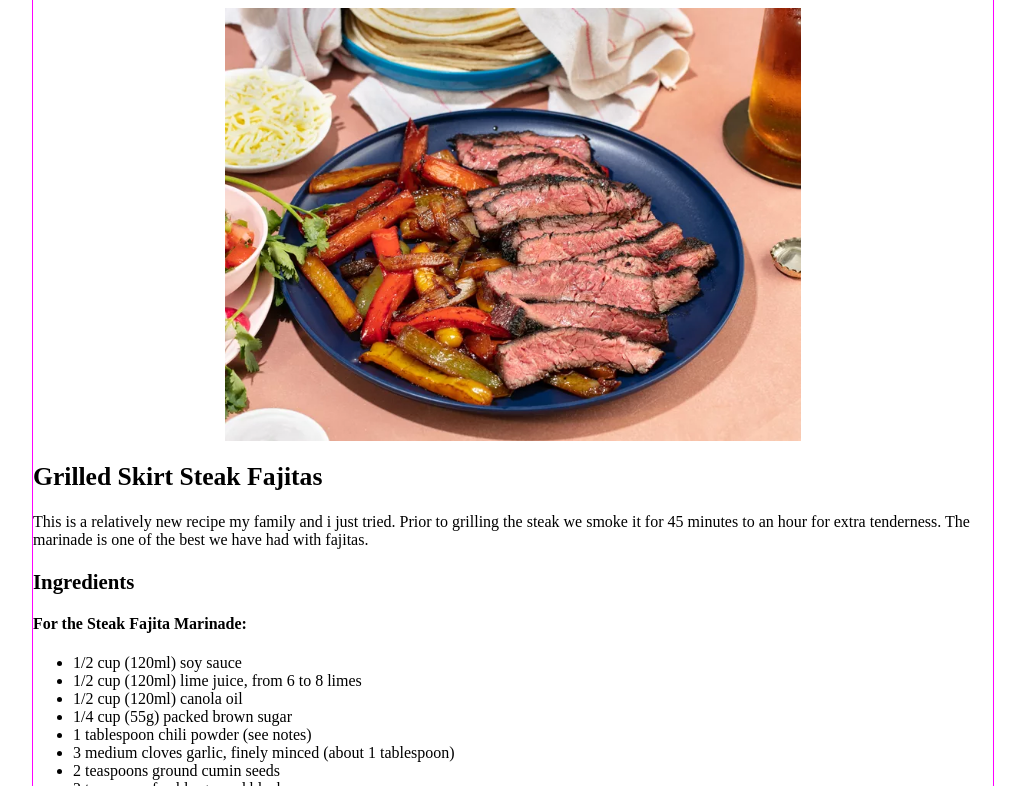
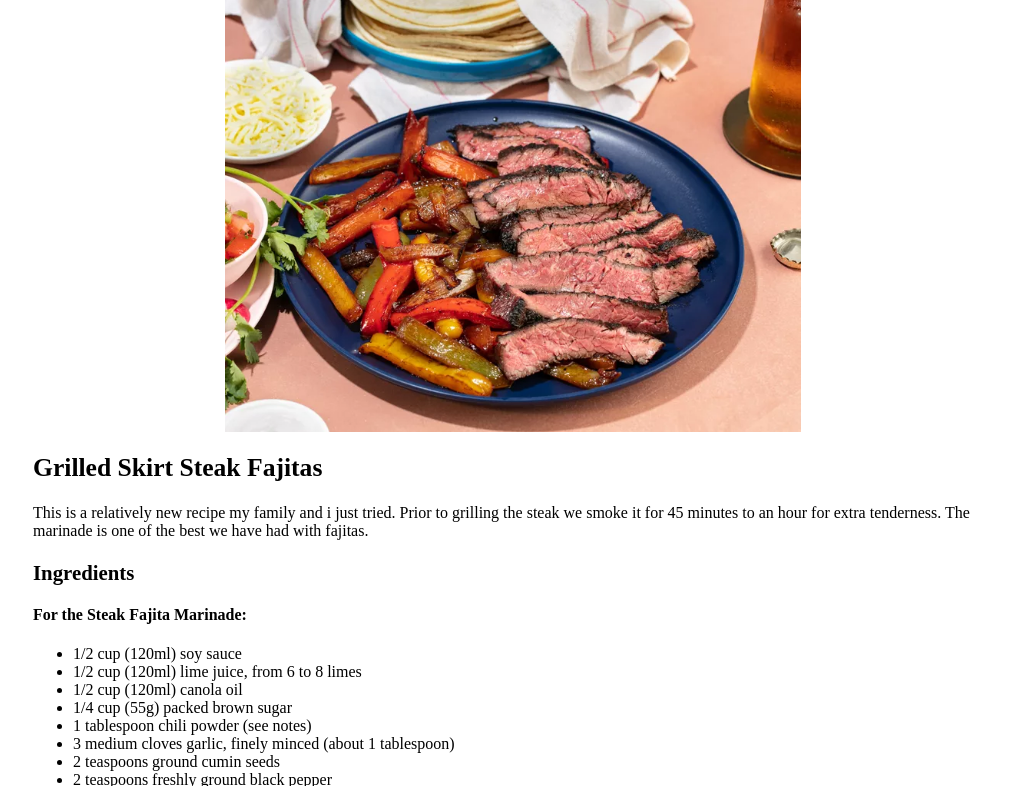
Before and after one commit to jbrace817/odin-recipes, a plain HTML site: page recipes/Fajitas.html in a window 1280 px wide. Shown: the part 88-874 px from the top of the page, without its empty margins (127-1152 px from the left). Drawn offline with Linux system fonts and the light colour scheme.

Commit message:
Removed Border

```diff
--- a/styles/style.css
+++ b/styles/style.css
@@ -5,7 +5,7 @@ html {
 main {
   max-width: 60rem;
   margin: 0 auto;
-  border: 1px solid magenta;
+  /* border: 1px solid magenta; */
 }
 img {
   display: block;
```
